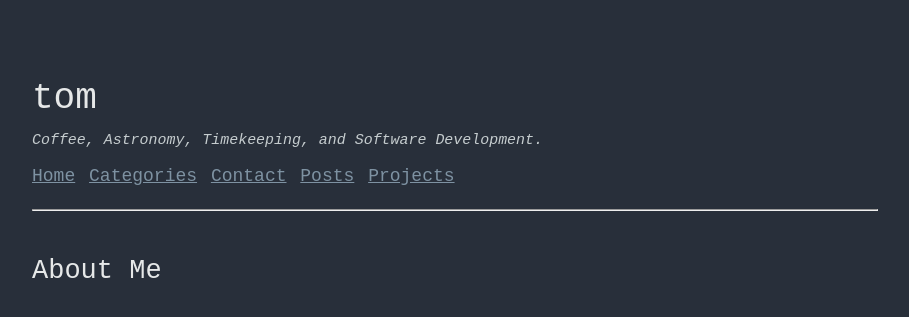
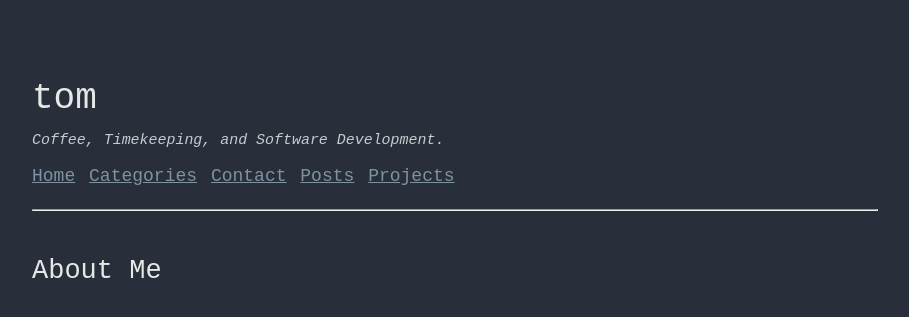
Before and after one commit to tajacks/personal-site, a Jekyll site: the page built from index.md, in a window 1280 px wide. Shown: the top 317 px of the page, without its empty margins (185-1094 px from the left). Built offline with Jekyll 4.4.1, drawn with Linux system fonts in a browser that asks for light colours.

```diff
--- a/_includes/header.html
+++ b/_includes/header.html
@@ -1,6 +1,6 @@
 <h1>tom</h1>
 <br>
-<h5><i>Coffee, Astronomy, Timekeeping, and Software Development.</i></h5>
+<h5><i>Coffee, Timekeeping, and Software Development.</i></h5>
 <br>
 {% include nav.html %}
 <hr>
```
